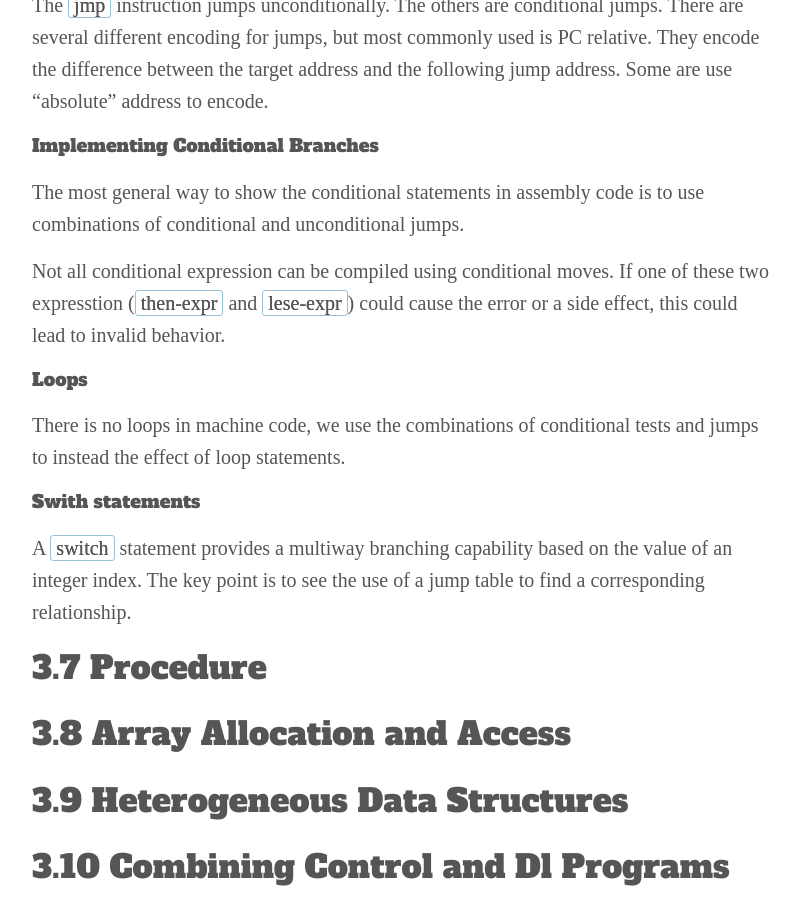
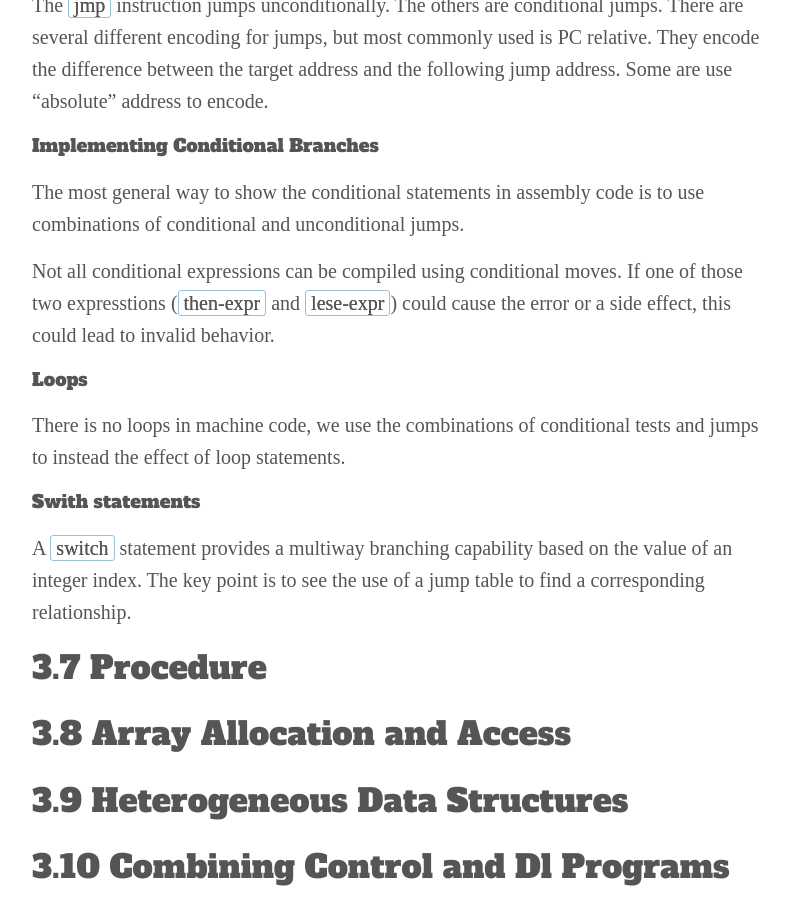
Before and after one commit to weina1117/weina1117.github.io, a Jekyll site: the page built from _posts/2016-12-8-CSAPP-Chapter3.md, in a window 1280 px wide and 900 px high, scrolled down 4272 px. Shown: the whole window, without its empty margins (238-1038 px from the left). Built offline with Jekyll 4.4.1, drawn with Linux system fonts in a browser that asks for light colours; some web fonts are replaced; comment, search, counter and statistics services are not loaded.

Commit message:
updates typo

```diff
--- a/_posts/2016-12-8-CSAPP-Chapter3.md
+++ b/_posts/2016-12-8-CSAPP-Chapter3.md
@@ -156,7 +156,7 @@ There are several different encoding for jumps, but most commonly used is PC rel
 The most general way to show the conditional statements in assembly code is to use
 combinations of conditional and unconditional jumps.
 
-Not all conditional expression can be compiled using conditional moves. If one of these two expresstion (`then-expr`
+Not all conditional expressions can be compiled using conditional moves. If one of those two expresstions (`then-expr`
 and `lese-expr`) could cause the error or a side effect, this could lead to invalid behavior.
 
 ##### Loops
```
